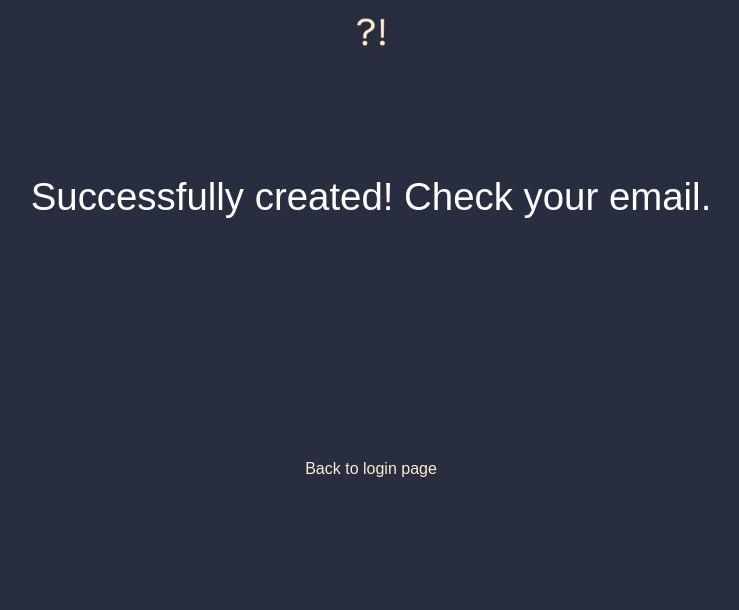
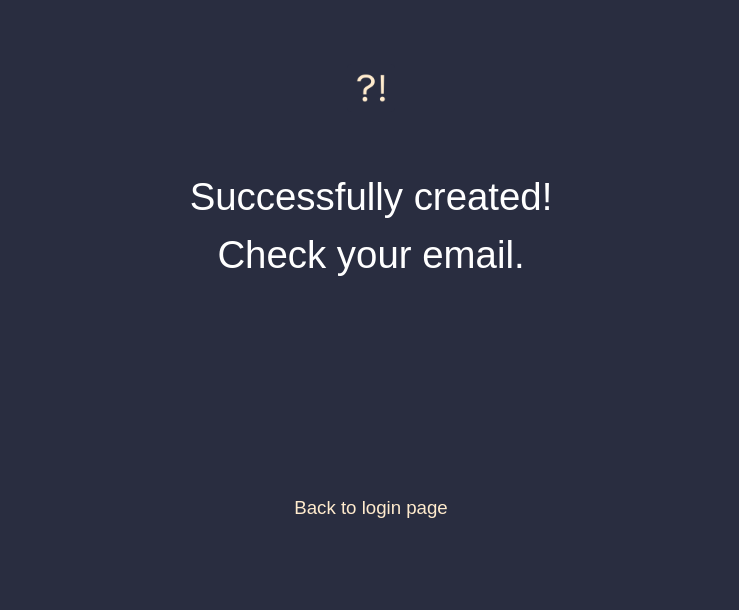
Before and after one commit to rosudavidg/pe_bune, a Flask app: page /register/success in a window 1280 px wide. Shown: the top 610 px of the page, without its empty margins (269-1008 px from the left). Run offline with Flask 2, Linux system fonts and the light colour scheme.

Commit message:
fixed registration page

```diff
--- a/backend/templates/registration_success.html
+++ b/backend/templates/registration_success.html
@@ -8,6 +8,8 @@
         div.container {
             height: 10em;
             position: relative;
+            display: flex;
+            flex-direction: column;
         }
 
         div.container-small {
@@ -16,27 +18,25 @@
         }
 
         div.message {
+            display: flex;
             font: 16px/1.5 "Dosis", sans-serif;
             color: black;
             font-size: 3vw;
             color: white;
+            width: 100%;
+            align-items: center;
+            justify-content: center;
         }
 
-        div.center {
-            display: flex;
-            justify-content: center;
-            align-content: center;
-        }
-
-        #registerbutton {
-            height: 30px;
-            font-size: 12pt;
+        #button {
+            height: 100%;
+            font-size: 14pt;
             width: 100%;
             margin-top: 20px;
             align-self: center;
             background: #292d40;
             color: #ffebcd;
-            margin: 10% 0;
+            margin: 8px 0;
             border: none;
             cursor: pointer;
         }
@@ -47,15 +47,16 @@
     <div class="container" style="margin:auto">
         <img style="text-align:center;margin:auto;display: block;" src="/favicon.ico" style="text-align:center">
     </div>
-    <div class="container center">
-        <div class="message">Successfully created! Check your email.</div>
+    <div class="container">
+        <div class="top message">Successfully created!</div>
+        <div class="bottom message">Check your email.</div>
     </div>
-    <div class="container">
-        <form action="/login" method="get">
-            <button value="submit" type="submit" id="registerbutton" type="button" size=20>Back to login page</button>
+    <div class="container"> </div>
+    <div class="container-small">
+        <form action="/login" method="post">
+            <button value="submit" type="submit" id="button" type="button" size=20>Back to login page</button>
         </form>
     </div>
-    <div class="container-small"> </div>
     <div class="container-small"> </div>
 </body>
 
```
